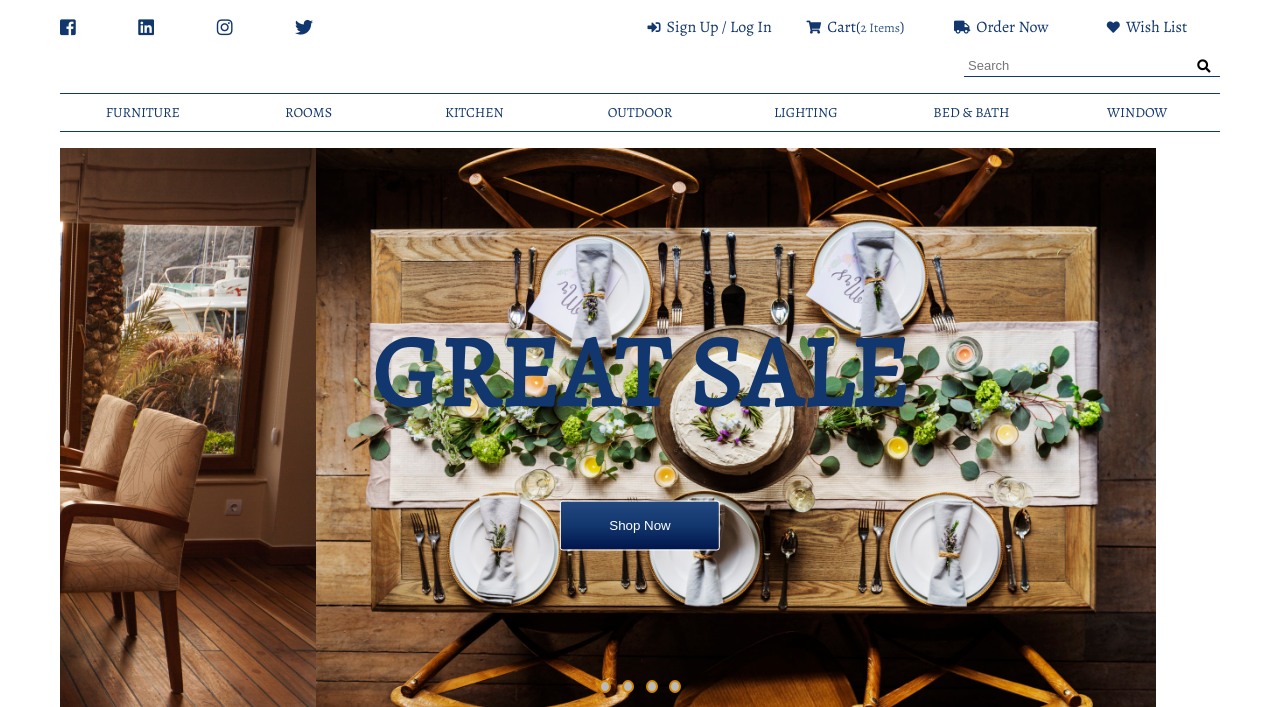
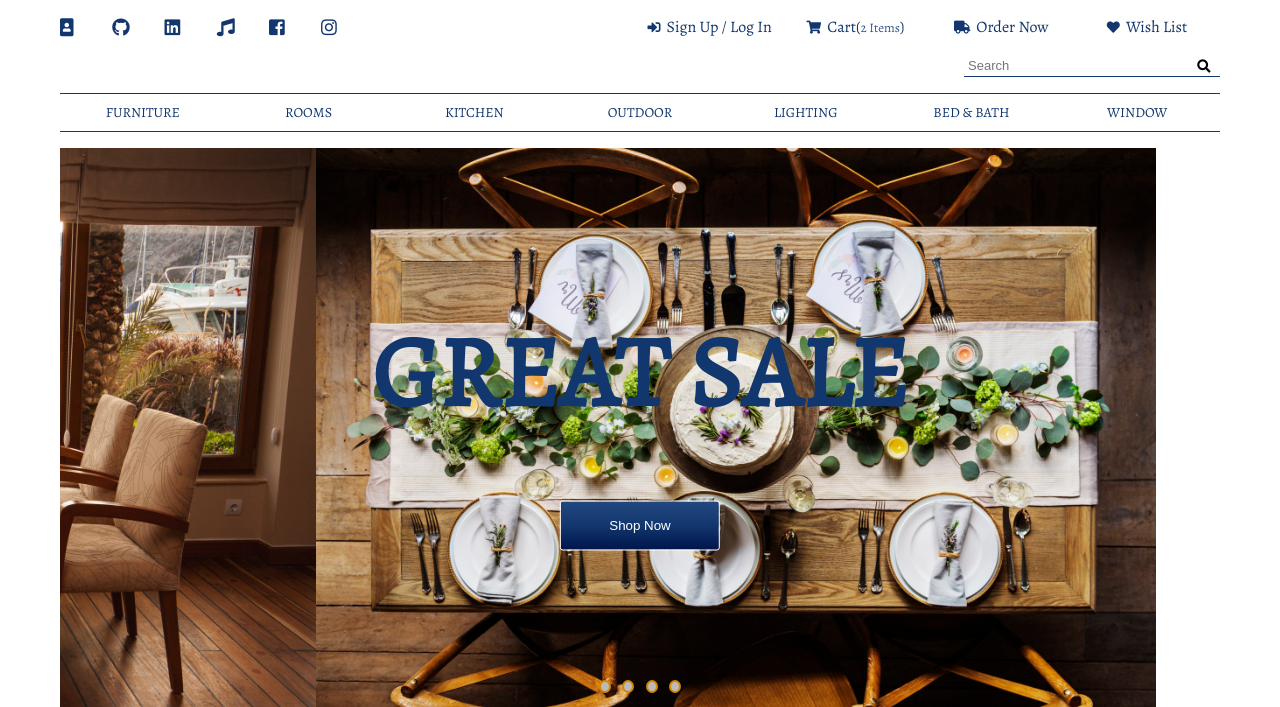
Before and after one commit to mj305/FurnitureStore, a PHP site: page / in a window 1280 px wide. Shown: the top 707 px of the page. Run offline with PHP 8.4, Linux system fonts and the light colour scheme; some libraries are stand-ins or nearby versions.

Commit message:
social-icons links added

```diff
--- a/index.html
+++ b/index.html
@@ -22,19 +22,26 @@
         <!--  navbar   -->
         <ul class="social-icons">
             <li class="social-icon-item">
-                <a href="#" class="social-icon-link"><i class="fab fa-facebook-square social-icon"></i></a>
+                <a href="images/MBResume.pdf" target="blank" class="social-icon-link"><i class="fas fa-portrait social-icon"></i></a>
             </li>
 
             <li class="social-icon-item">
-                <a href="#" class="social-icon-link"><i class="fab fa-linkedin social-icon"></i></a>
+                <a href="https://github.com/mj305" target="blank" class="social-icon-link"><i class="fab fa-github social-icon"></i></a>
             </li>
 
             <li class="social-icon-item">
-                <a href="#" class="social-icon-link"><i class="fab fa-instagram social-icon"></i></a>
+                <a href="https://www.linkedin.com/in/mariabeckles/" target="blank" class="social-icon-link"><i class="fab fa-linkedin social-icon"></i></a>
             </li>
 
             <li class="social-icon-item">
-                <a href="#" class="social-icon-link"><i class="fab fa-twitter social-icon"></i></a>
+                <a href="https://www.bandlab.com/mjbec/albums/2422bb73-da6f-ea11-a94c-0003ffd19c0f" target="blank" class="social-icon-link"><i class="fas fa-music social-icon"></i></a>
+            </li>
+            <li class="social-icon-item">
+                <a href="https://www.facebook.com/MariaJBeckles" target="blank" class="social-icon-link"><i class="fab fa-facebook-square social-icon"></i></a>
+            </li>
+
+            <li class="social-icon-item">
+                <a href="https://www.instagram.com/mariabeckles/?hl=en" target="blank" class="social-icon-link"><i class="fab fa-instagram social-icon"></i></a>
             </li>
         </ul>
 
--- a/style.css
+++ b/style.css
@@ -38,6 +38,7 @@ body {
     font-size: 1.8rem;
     color: #12376e;
     transition: all .2s;
+    outline: none;
 }
 
 .social-icon:hover {
```
Also changed, not shown: 1 other file.
